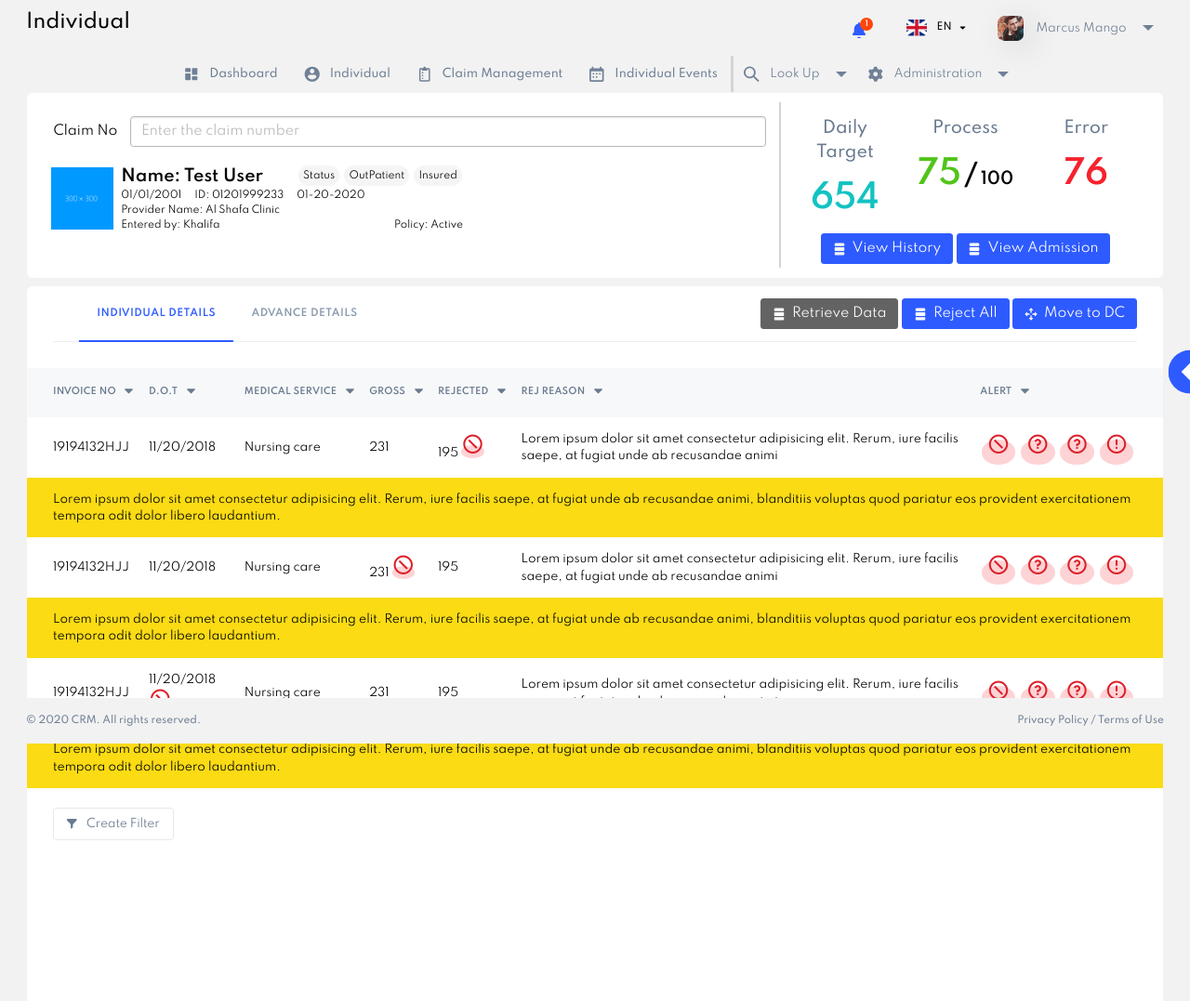
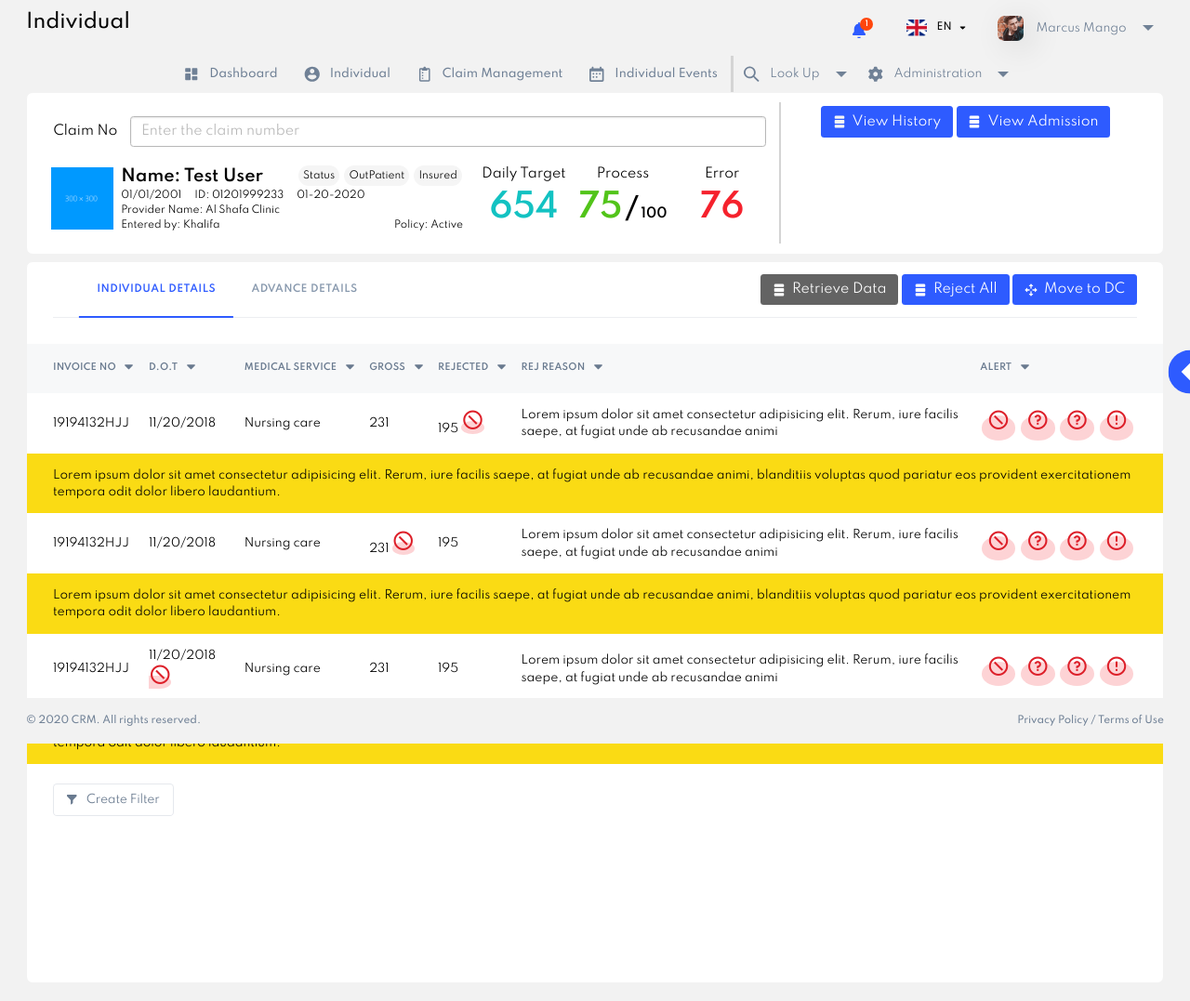
Before and after one commit to ashfahan/Dashboard, a plain HTML site: page data-grid.html in a window 1280 px wide. Shown: the top 1077 px of the page at 93% size. Drawn offline with nearby package versions, Linux system fonts and the light colour scheme; files whose address does not match are found by name.

Commit message:
Move numbers into the left user section

```diff
--- a/data-grid.html
+++ b/data-grid.html
@@ -478,30 +478,29 @@
                       </div>
                     </div>
                   </div>
+                  <div class="column grid align-middle">
+                    <div class="column w-8 txt-center">
+                      <div class="name h6">Daily Target</div>
+                      <div class="value h1 font-bold clr-info">654</div>
+                    </div>
+
+                    <div class="column w-8 txt-center">
+                      <div class="name h6">Process</div>
+                      <div class="value font-bold">
+                        <span class="h1 clr-valid">75</span>
+                        <span class="h2">/</span>
+                        <span class="h6">100</span>
+                      </div>
+                    </div>
+
+                    <div class="column w-8 txt-center">
+                      <div class="name h6">Error</div>
+                      <div class="value h1 font-bold clr-error">76</div>
+                    </div>
+                  </div>
                 </div>
               </div>
               <div class="column w-8 border-left flex is-y justify-between">
-                <div class="grid">
-                  <div class="column w-8 detail txt-center">
-                    <div class="name h5">Daily Target</div>
-                    <div class="value h1 font-bold clr-info">654</div>
-                  </div>
-
-                  <div class="column w-8 detail txt-center">
-                    <div class="name h5">Process</div>
-                    <div class="value font-bold">
-                      <span class="h1 clr-valid">75</span>
-                      <span class="h2">/</span>
-                      <span class="h5">100</span>
-                    </div>
-                  </div>
-
-                  <div class="column w-8 detail txt-center">
-                    <div class="name h5">Error</div>
-                    <div class="value h1 font-bold clr-error">76</div>
-                  </div>
-                </div>
-
                 <div class="txt-center">
                   <button class="btn is-sld is-primary inline-flex align-middle">
                     <div class="icon clr-light mr-7px">
```
